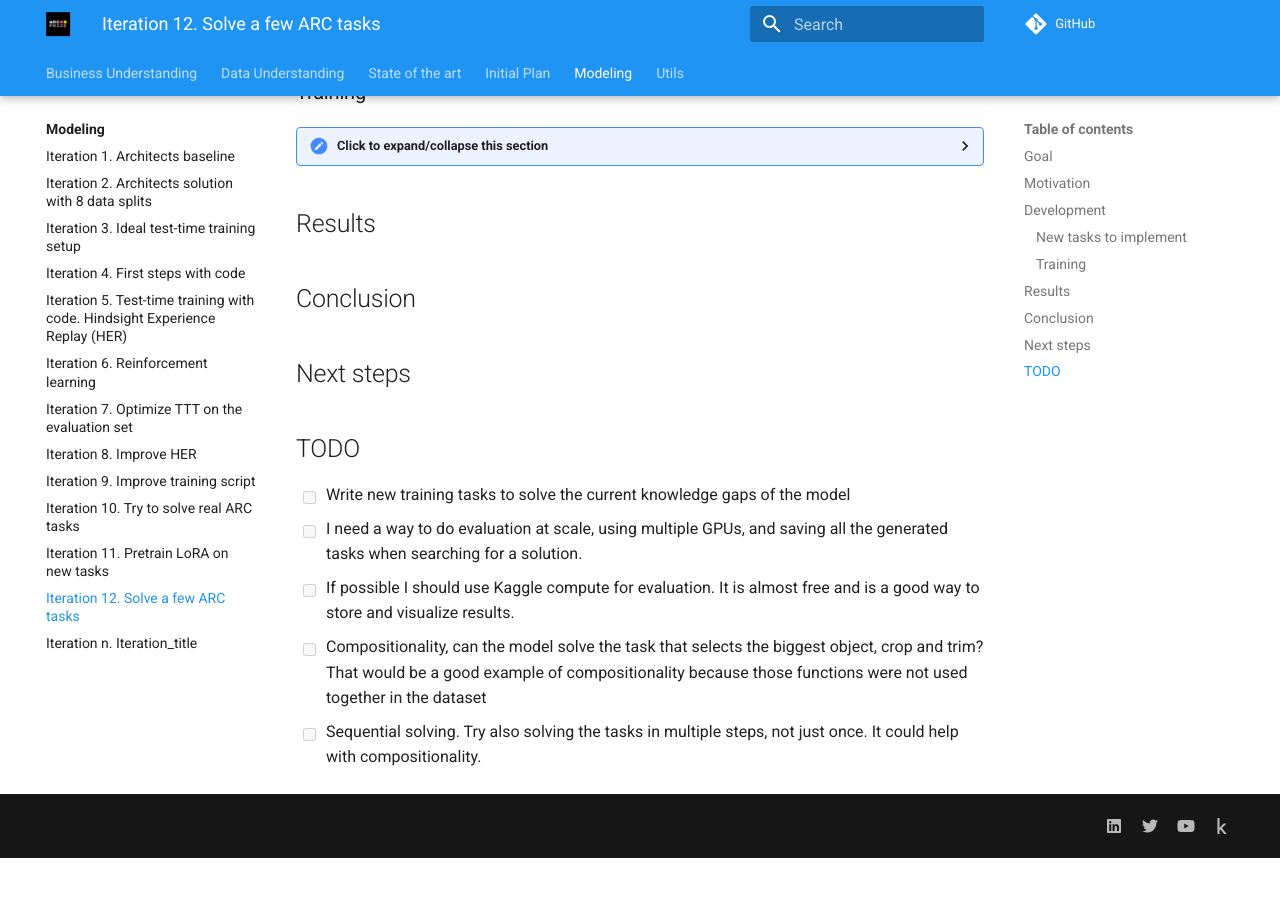
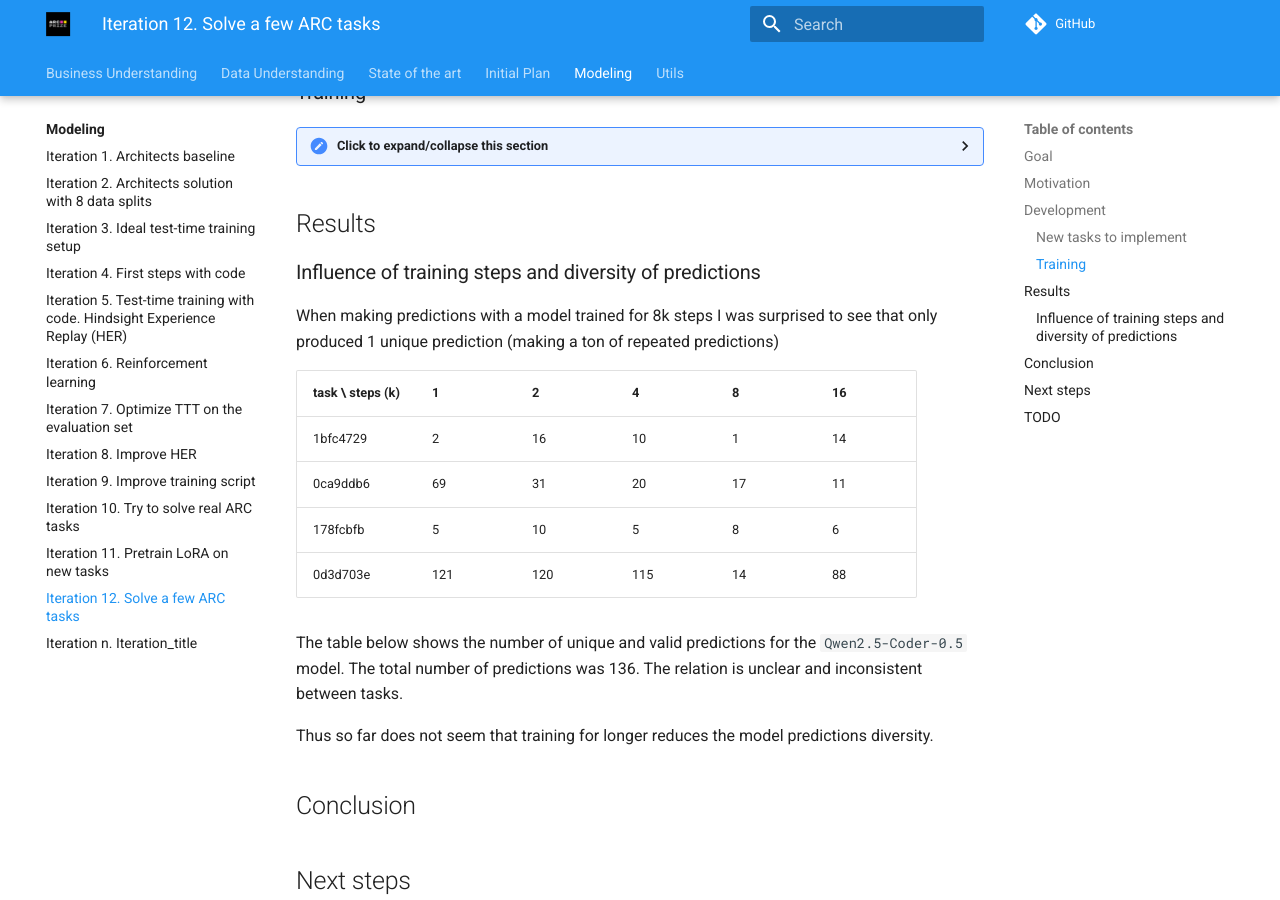
Before and after one commit to ironbar/arc25, an MkDocs documentation site: the page built from docs/modeling/Iteration_12_solve_a_few_arc_tasks.md, in a window 1280 px wide and 900 px high, scrolled down 1077 px. Built offline with MkDocs 1.6.1 and Material for MkDocs 9.7.7, drawn with Linux system fonts in a browser that asks for light colours; comment, search, counter and statistics services are not loaded; before the commit the page ends 1935 px from its top, so only the background shows below that.

Commit message:
studied diversity of model predictions

```diff
--- a/docs/modeling/Iteration_12_solve_a_few_arc_tasks.md
+++ b/docs/modeling/Iteration_12_solve_a_few_arc_tasks.md
@@ -94,9 +94,25 @@ rsync -P -r calculon01:/mnt/scratch/users/gbarbadillo/arc25/trainings/2025-06-18
 
 </details>
 
+## Results
 
+### Influence of training steps and diversity of predictions
 
-## Results
+When making predictions with a model trained for 8k steps I was surprised to see that only produced 1 unique
+prediction (making a ton of repeated predictions)
+
+| task \ steps (k) | 1   | 2   | 4   | 8  | 16 |
+|------------------|-----|-----|-----|----|----|
+| 1bfc4729         | 2   | 16  | 10  | 1  | 14 |
+| 0ca9ddb6         | 69  | 31  | 20  | 17 | 11 |
+| 178fcbfb         | 5   | 10  | 5   | 8  | 6  |
+| 0d3d703e         | 121 | 120 | 115 | 14 | 88 |
+
+The table below shows the number of unique and valid predictions for the `Qwen2.5-Coder-0.5` model.
+The total number of predictions was 136.
+The relation is unclear and inconsistent between tasks.
+
+Thus so far does not seem that training for longer reduces the model predictions diversity.
 
 ## Conclusion
 
```
Also changed, not shown: 1 other file.
